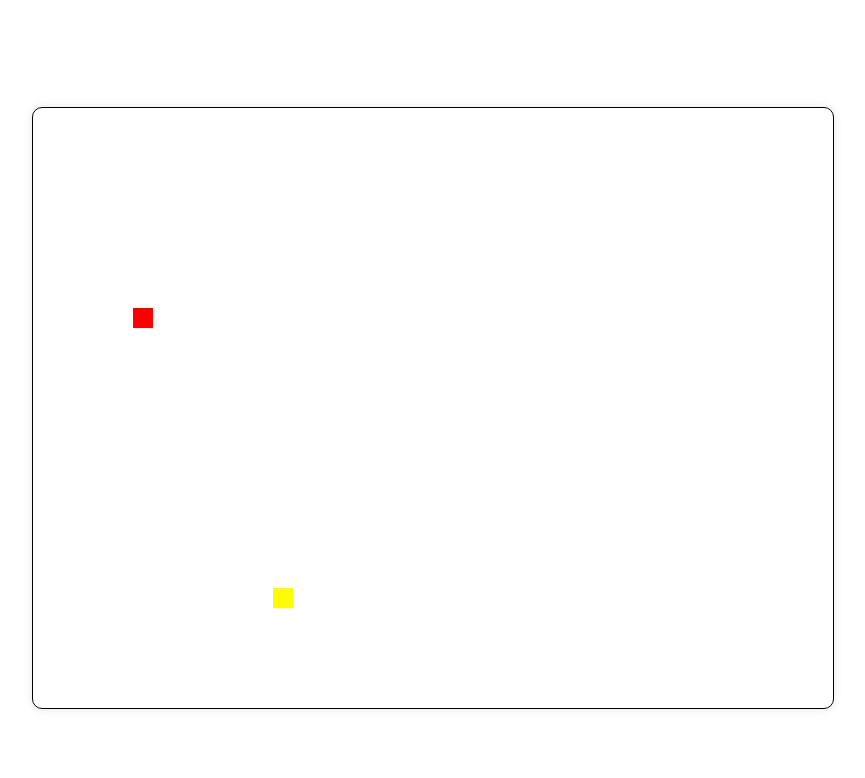
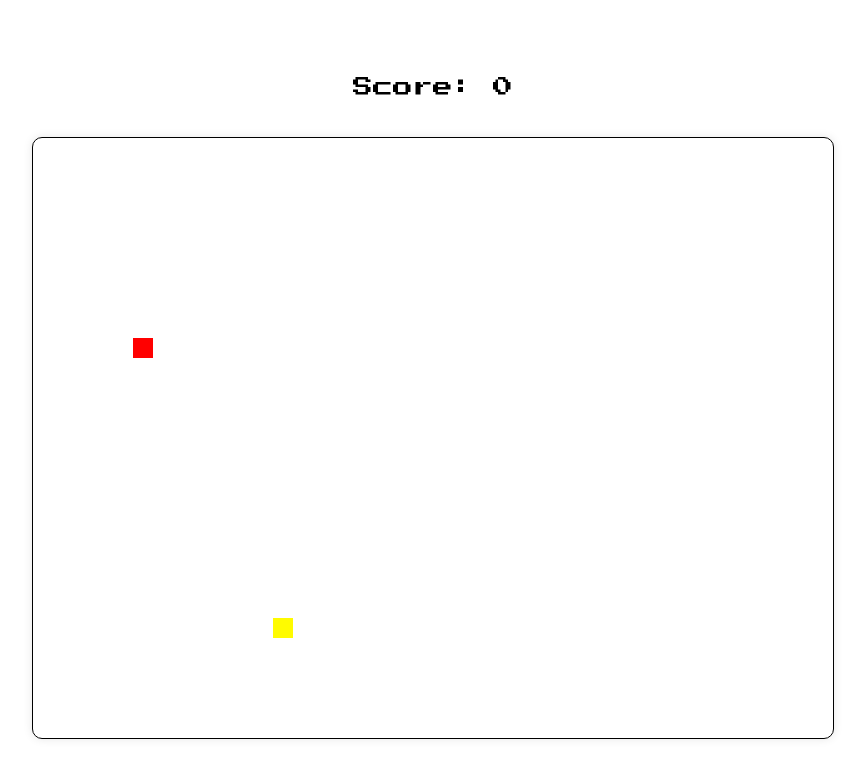
Before and after one commit to nocivescience/snakeNewManjaro, a plain HTML site: page index.html in a window 1280 px wide. Shown: the whole page, without its empty margins (215-1080 px from the left). Drawn offline with Linux system fonts and the light colour scheme.

Commit message:
terminado

```diff
--- a/index.html
+++ b/index.html
@@ -6,6 +6,7 @@
     <title>Document</title>
 </head>
 <style>
+    @import url('https://fonts.googleapis.com/css2?family=Montserrat:ital,wght@0,100..900;1,100..900&family=Press+Start+2P&display=swap');
     body{
         width: 100vw;
         height: 100vh;
@@ -14,6 +15,7 @@
         flex-direction: column;
         justify-content: center;
         align-items: center;
+        font-family: 'Press Start 2P', cursive;
     }
     .container{
         border: 1px solid black;
@@ -30,6 +32,10 @@
     .apple{
         background-color: rgb(255, 251, 0);
     }
+    .score{
+        font-size: 20px;
+        margin-bottom: 40px;
+    }
     @keyframes explote{
         to{
             transform: translate(calc(100px *var(--x)), calc(100px*var(--y))) rotate(var(--r)) scale(var(--s));
@@ -41,18 +47,22 @@
     }
 </style>
 <body>
+    <div class="score"></div>
     <div class="container"></div>
     <script>
         const container = document.querySelector('.container');
-        // let square;
+        const scoreEl = document.querySelector('.score');
+        scoreEl.innerText = 'Score: 0';
         let direction= null;
         let apple;
         let tail =[];
+        let score = 0;
         const step= 20;
         container.style.cssText = `
             width: ${40*step}px;
             height: ${30*step}px;
         `;
+
         function createApple(){
             if (apple){
                 container.removeChild(apple);
@@ -133,7 +143,19 @@
                     tail[0].style.top = parseInt(tail[0].style.top) + step + 'px';
                     break;
             };
-            if(tail[0].left === apple.style.left && tail[0].top === apple.style.top){
+            if(parseInt(tail[0].style.left) < 0){
+                tail[0].style.left = `${39*step}px`;
+            }
+            if(parseInt(tail[0].style.left) > 39*step){
+                tail[0].style.left = '0px';
+            }
+            if(parseInt(tail[0].style.top) < 0){
+                tail[0].style.top = `${29*step}px`;
+            }
+            if(parseInt(tail[0].style.top) > 29*step){
+                tail[0].style.top = '0px';
+            }
+            if(parseInt(tail[0].style.left) === parseInt(apple.style.left) && parseInt(tail[0].style.top) === parseInt(apple.style.top)){
                 const appleLeft = parseInt(apple.style.left);
                 const appleTop = parseInt(apple.style.top);
                 exploteApple(appleLeft, appleTop);
@@ -148,6 +170,8 @@
                 newSegment.style.top = tail[tail.length-1].top;
                 container.appendChild(newSegment);
                 tail.push(newSegment);
+                score++;
+                scoreEl.innerText = `Score: ${score}`;
             }
         }, 200)
     </script>
```
